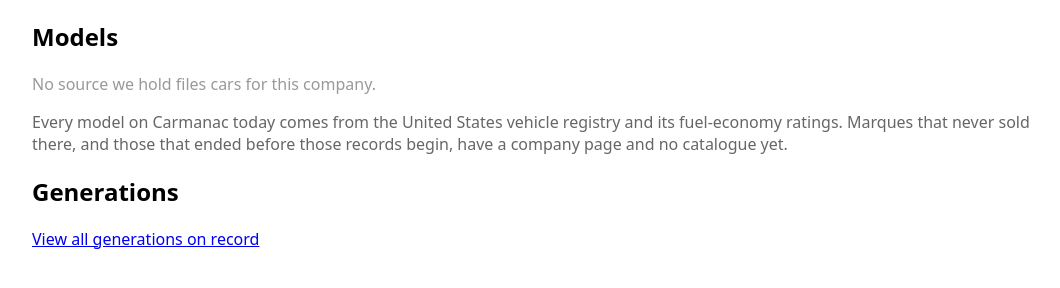
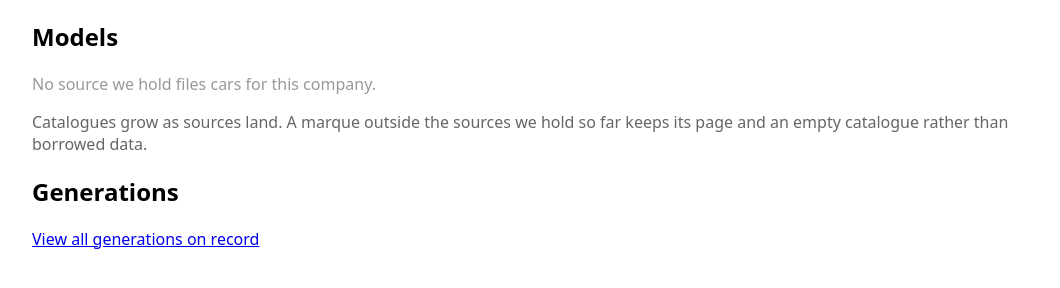
Before and after one commit to gdeshmukh/Carmanac, a FastAPI app: template carmanac/api/templates/company.html in a window 1280 px wide. Shown: the part 100-388 px from the top of the page, without its empty margins (96-1156 px from the left). Run offline with FastAPI, Linux system fonts and the light colour scheme; the template is opened without the code that fills it, so the values that code supplies are empty.

Commit message:
docs: PROGRESS — the European fill lands; company-page copy goes source-neutral

```diff
--- a/carmanac/api/templates/company.html
+++ b/carmanac/api/templates/company.html
@@ -30,10 +30,9 @@
 {# An empty catalogue is a fact about our sources, not about the company. Say
    which, or the page reads as a claim that the marque built nothing. #}
 <p class="null">No source we hold files cars for this company.</p>
-<p class="sub">Every model on Carmanac today comes from the United States
-  vehicle registry and its fuel-economy ratings. Marques that never sold there,
-  and those that ended before those records begin, have a company page and no
-  catalogue yet.</p>
+<p class="sub">Catalogues grow as sources land. A marque outside the sources
+  we hold so far keeps its page and an empty catalogue rather than borrowed
+  data.</p>
 {% endif %}
 
 <h2>Generations</h2>
```
Also changed, not shown: PROGRESS.md (+7 -0 lines).
